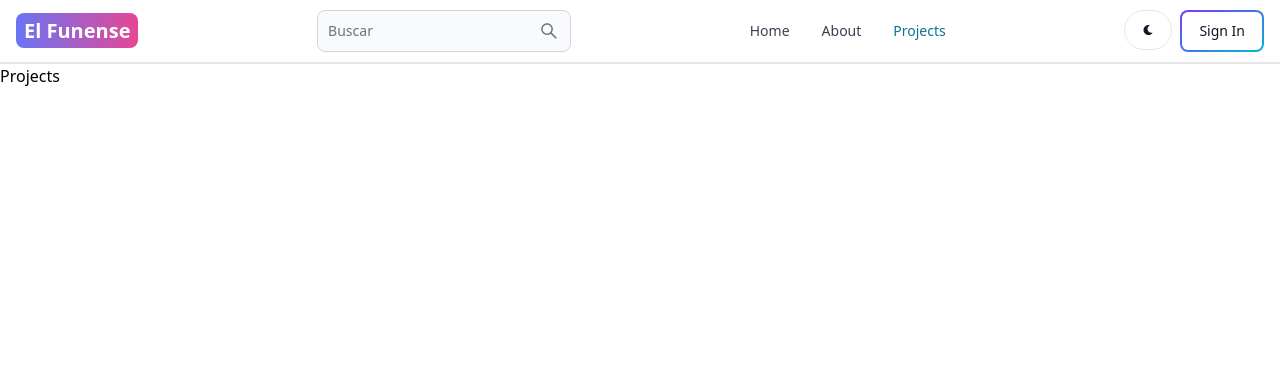
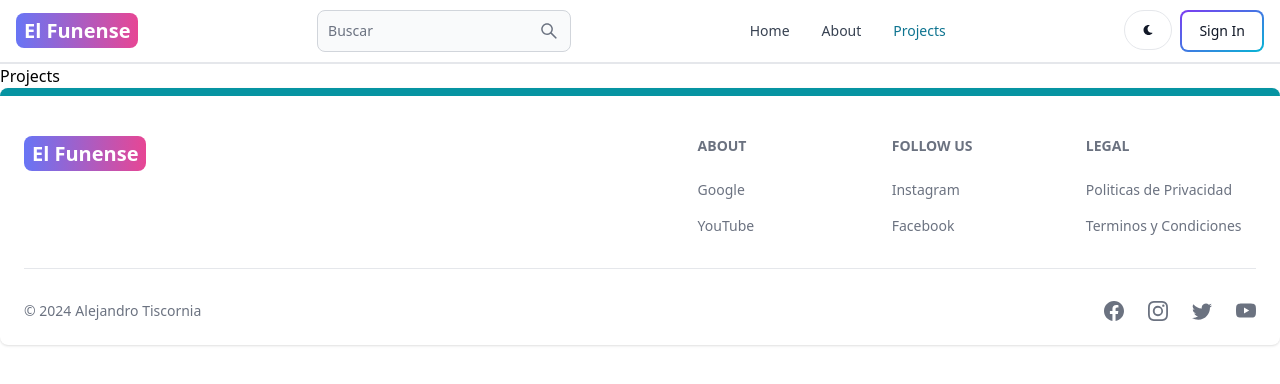
Before and after one commit to Aletiscornia96/mern-noticias, a React (Vite) app in the folder client/: page /projects in a window 1280 px wide. Shown: the top 384 px of the page. Built offline with nearby package versions, Linux system fonts and the light colour scheme.

Commit message:
footer component creado

```diff
--- a/client/src/App.jsx
+++ b/client/src/App.jsx
@@ -6,6 +6,7 @@ import SignUp from './pages/SignUp';
 import Dashboard from './pages/Dashboard';
 import Projects from './pages/Projects';
 import Header from './components/Header';
+import Footer from './components/Footer';
 
 export default function App() {
   return (
@@ -19,6 +20,7 @@ export default function App() {
         <Route path='/dashboard' element={<Dashboard />} />
         <Route path='/projects' element={<Projects />} />
       </Routes>
+      <Footer/>
     </BrowserRouter>
   )
 }
--- /dev/null
+++ b/client/src/components/Footer.jsx
@@ -0,0 +1,73 @@
+import { Footer } from "flowbite-react"
+import { Link } from "react-router-dom";
+import { BsFacebook, BsInstagram, BsTwitter, BsYoutube } from 'react-icons/bs';
+
+export default function FooterComponent() {
+    return (
+        <Footer container className='botder border-t-8 border-teal-500'>
+            <div className='w-full max-w-7xl mx-auto'>
+                <div className='grid w-full justify-between sm:flex md:grid-cols-1'>
+                    <div className='mt-5 '>
+                    <Link
+                    to="/"
+                    className="self-center whitespace-nowrap text-sm sm:text-xl
+                    font-semibold dark:text-white"
+                >
+                    <span
+                        className="px-2 py-1 bg-gradient-to-r from-indigo-500
+                        via-purcle-500 to-pink-500 rounded-lg text-white"
+                    >
+                        El Funense
+                    </span>
+                </Link>
+                    </div>
+                    <div className='grid grid-cols-2 gap-8 mt-4 sm:grid-cols-3 sm:gap-6'>
+                        <div>
+                            <Footer.Title title='About' />
+                            <Footer.LinkGroup col>
+                                <Footer.Link href="https://www.google.com" target ='_blank' rel='nooperner noreferrer'>
+                                    Google
+                                </Footer.Link>
+                                <Footer.Link href="https://www.youtube.com" target ='_blank' rel='nooperner noreferrer'>
+                                    YouTube
+                                </Footer.Link>
+                            </Footer.LinkGroup>
+                        </div>
+                        <div>
+                            <Footer.Title title='Follow Us' />
+                            <Footer.LinkGroup col>
+                                <Footer.Link href="https://www.instagram.com" target ='_blank' rel='nooperner noreferrer'>
+                                    Instagram
+                                </Footer.Link>
+                                <Footer.Link href="https://www.facebook.com" target ='_blank' rel='nooperner noreferrer'>
+                                    Facebook
+                                </Footer.Link>
+                            </Footer.LinkGroup>
+                        </div>
+                        <div>
+                            <Footer.Title title='Legal' />
+                            <Footer.LinkGroup col>
+                                <Footer.Link href="#" target ='_blank' rel='nooperner noreferrer'>
+                                    Politicas de Privacidad
+                                </Footer.Link>
+                                <Footer.Link href="#" target ='_blank' rel='nooperner noreferrer'>
+                                    Terminos y Condiciones
+                                </Footer.Link>
+                            </Footer.LinkGroup>
+                        </div>
+                    </div>
+                </div>
+                <Footer.Divider/>
+                <div className='w-full sm:flex sm:items-center sm:justify-between'>
+                    <Footer.Copyright href='#' by="Alejandro Tiscornia" year={new Date().getFullYear()}/>
+                    <div className='flex gap-6 sm:mt-0 mt-4 sm:justify-center'>
+                        <Footer.Icon href='#' icon={BsFacebook}/>
+                        <Footer.Icon href='#' icon={BsInstagram}/>
+                        <Footer.Icon href='#' icon={BsTwitter}/>
+                        <Footer.Icon href='#' icon={BsYoutube}/>
+                    </div>
+                </div>
+            </div>
+        </Footer>
+    );
+}
```
